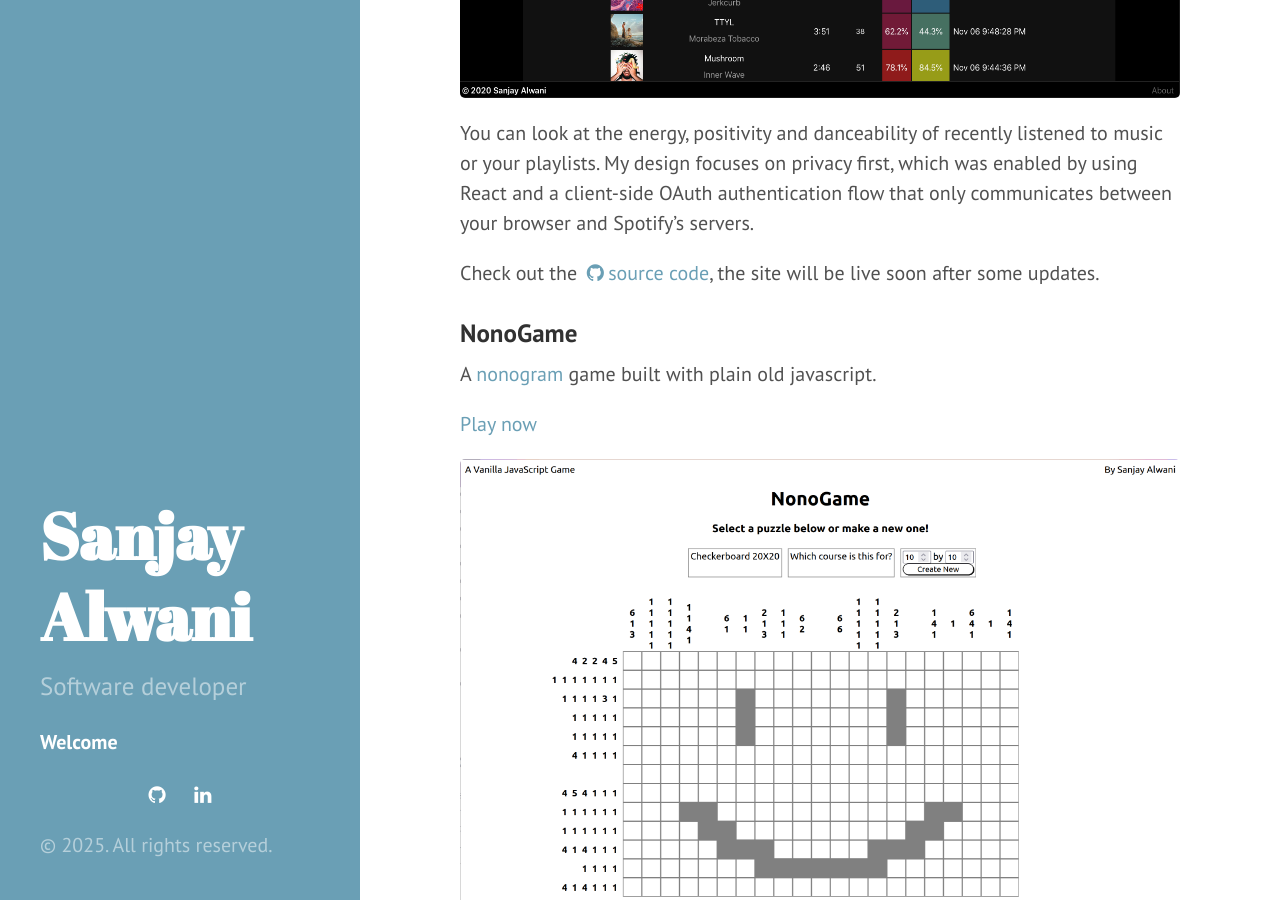
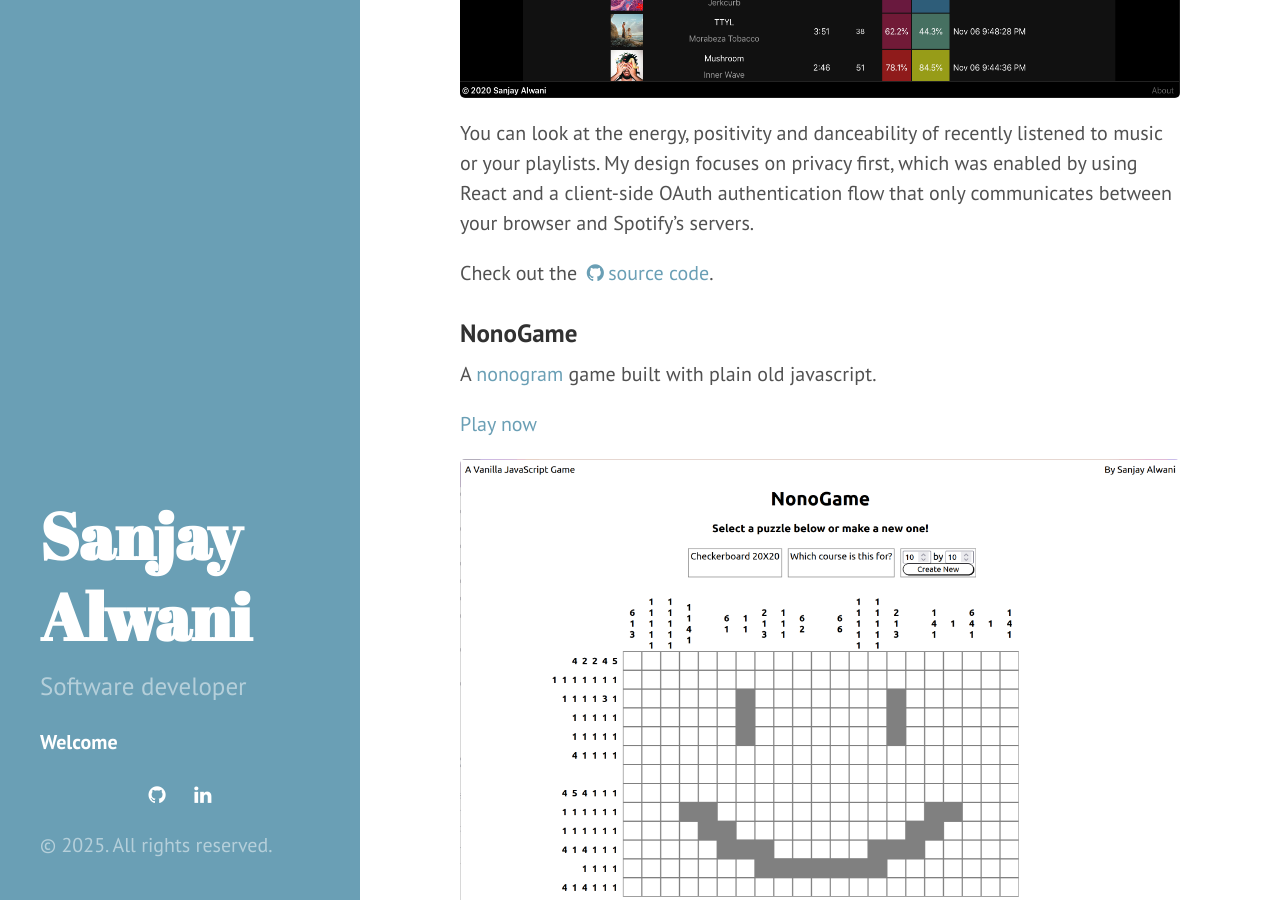
Before and after one commit to sanjayalwani/sanjayalwani.github.io, a Jekyll site: the page built from index.md, in a window 1280 px wide and 900 px high, scrolled down 1219 px. Built offline with Jekyll 4.4.1, drawn with Linux system fonts in a browser that asks for light colours.

Commit message:
update msj description

```diff
--- a/index.md
+++ b/index.md
@@ -21,7 +21,7 @@
 
 You can look at the energy, positivity and danceability of recently listened to music or your playlists. My design focuses on privacy first, which was enabled by using React and a client-side OAuth authentication flow that only communicates between your browser and Spotify's servers.
 
-Check out the [<i class="fa fa-fw fa-github"></i>source code](https://github.com/sanjayalwani/mySoundJourney), the site will be live soon after some updates.
+Check out the [<i class="fa fa-fw fa-github"></i>source code](https://github.com/sanjayalwani/mySoundJourney).
 
 ### NonoGame
 
```
